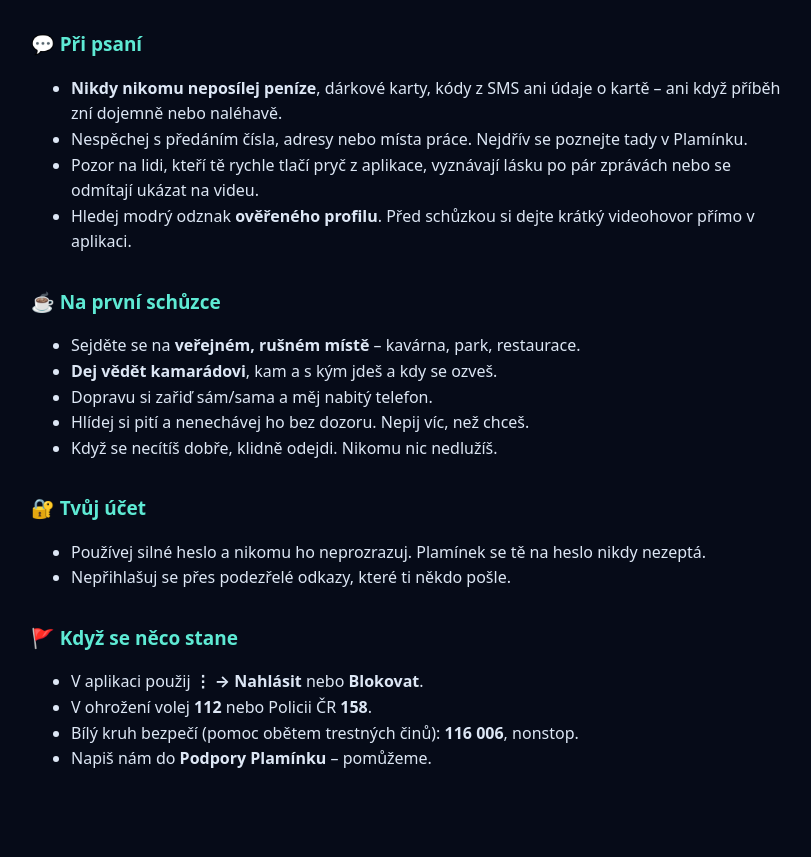
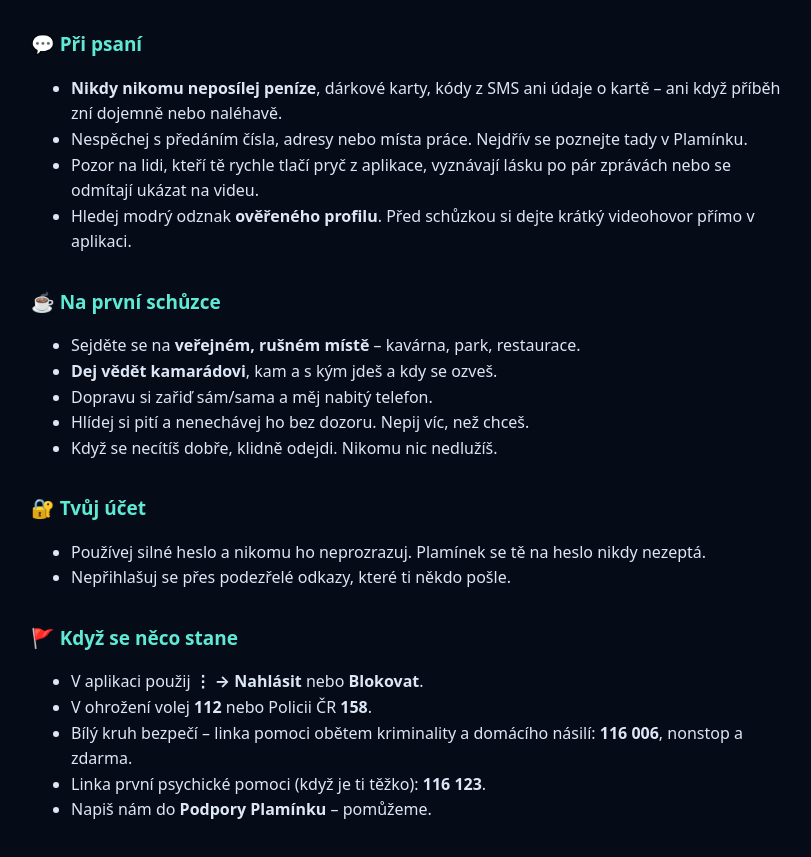
Before and after one commit to marasafi2504-lang/Jiskra, a plain HTML site: page web/bezpecnost.html in a window 1280 px wide. Shown: the part 151-1008 px from the top of the page, without its empty margins (229-1040 px from the left). Drawn offline with Linux system fonts and the light colour scheme.

Commit message:
Bezpečné seznamování: doplněna linka 116 123
Co-Authored-By: Claude Opus 5.5 <noreply@anthropic.com>
Claude-Session: https://claude.ai/code/session_0168FY4qaTXEFHftcQyFsPEa

```diff
--- a/web/bezpecnost.html
+++ b/web/bezpecnost.html
@@ -47,7 +47,8 @@
 <h2>🚩 Když se něco stane</h2>
 <ul><li>V aplikaci použij <b>⋮ → Nahlásit</b> nebo <b>Blokovat</b>.</li>
 <li>V ohrožení volej <b>112</b> nebo Policii ČR <b>158</b>.</li>
-<li>Bílý kruh bezpečí (pomoc obětem trestných činů): <b>116 006</b>, nonstop.</li>
+<li>Bílý kruh bezpečí – linka pomoci obětem kriminality a domácího násilí: <b>116 006</b>, nonstop a zdarma.</li>
+<li>Linka první psychické pomoci (když je ti těžko): <b>116 123</b>.</li>
 <li>Napiš nám do <b>Podpory Plamínku</b> – pomůžeme.</li></ul>
 </main>
 </body>
```
